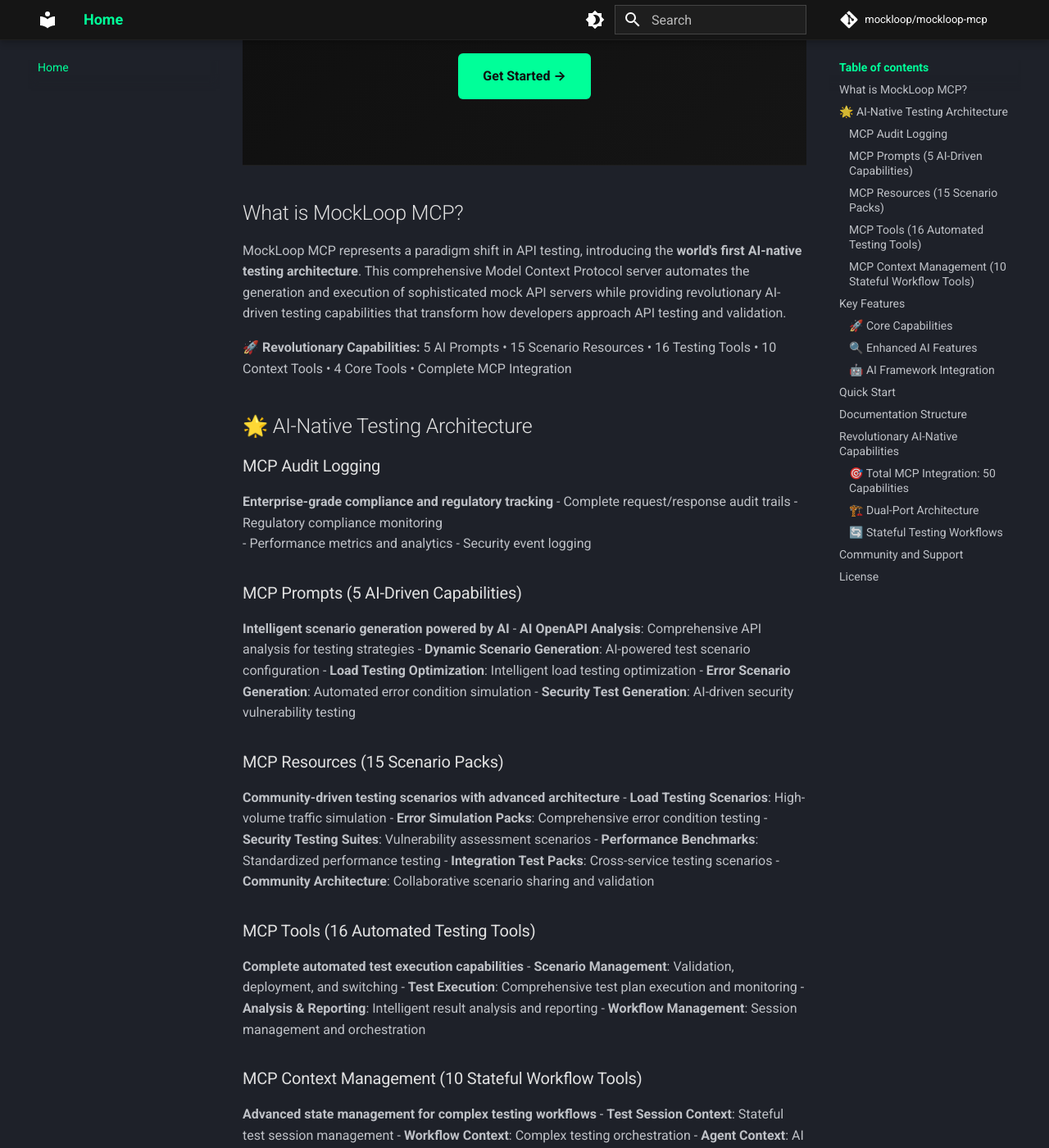
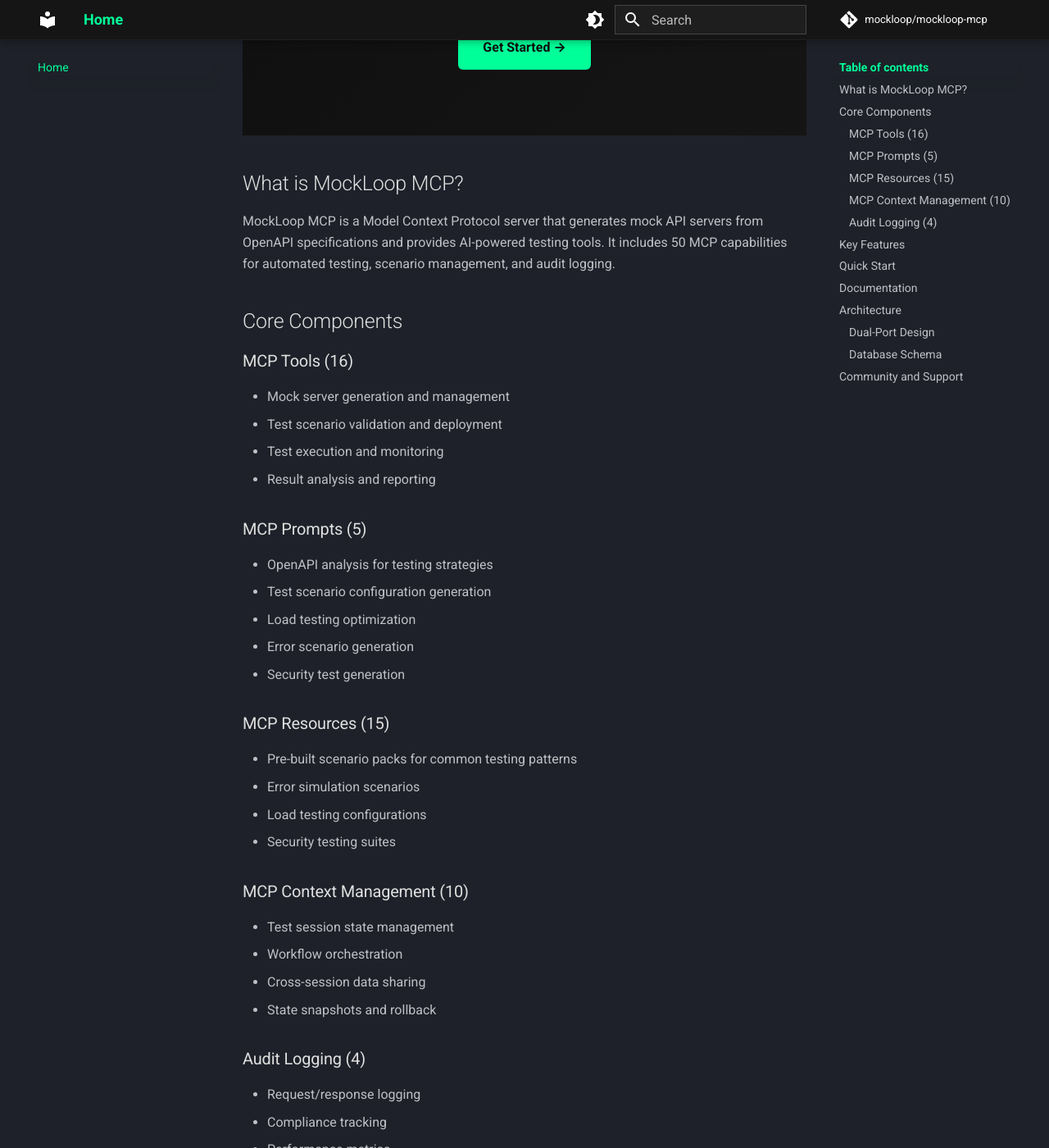
Before and after one commit to jaschadub/mockloop-mcp, an MkDocs documentation site: the page built from docs/index.md, in a window 1280 px wide and 1400 px high, scrolled down 517 px. Shown: the whole window at 82% size. Built offline with MkDocs 1.6.1 and Material for MkDocs 9.7.7, drawn with Linux system fonts in a browser that asks for light colours; comment, search, counter and statistics services are not loaded; some of the changed text lies outside the part shown.

Commit message:
Update documentation index to be more precise and user-focused
- Removed marketing language and grandiose claims
- Focused on technical documentation rather than promotional copy
- Simplified feature descriptions to be clear and factual
- Maintained essential information while reducing repetition
- Improved readability for users seeking technical documentation

````diff
--- a/docs/index.md
+++ b/docs/index.md
@@ -1,147 +1,102 @@
 <div class="hero-section">
   <img src="logo.png" alt="MockLoop Logo" style="height: 64px; margin-bottom: 1rem;">
 
-  <p>The world's first AI-native API testing platform powered by the Model Context Protocol. Revolutionary AI-driven scenario generation, automated test execution, and intelligent analysis capabilities.</p>
+  <p>A Model Context Protocol server for generating and managing mock API servers with AI-powered testing capabilities.</p>
   <a href="getting-started/installation/" class="cta-button">Get Started →</a>
 </div>
 
 ## What is MockLoop MCP?
 
-MockLoop MCP represents a paradigm shift in API testing, introducing the **world's first AI-native testing architecture**. This comprehensive Model Context Protocol server automates the generation and execution of sophisticated mock API servers while providing revolutionary AI-driven testing capabilities that transform how developers approach API testing and validation.
+MockLoop MCP is a Model Context Protocol server that generates mock API servers from OpenAPI specifications and provides AI-powered testing tools. It includes 50 MCP capabilities for automated testing, scenario management, and audit logging.
 
-**🚀 Revolutionary Capabilities:** 5 AI Prompts • 15 Scenario Resources • 16 Testing Tools • 10 Context Tools • 4 Core Tools • Complete MCP Integration
+## Core Components
 
-## 🌟 AI-Native Testing Architecture
+### MCP Tools (16)
+- Mock server generation and management
+- Test scenario validation and deployment
+- Test execution and monitoring
+- Result analysis and reporting
 
-### MCP Audit Logging
-**Enterprise-grade compliance and regulatory tracking**
-- Complete request/response audit trails
-- Regulatory compliance monitoring
-- Performance metrics and analytics
-- Security event logging
+### MCP Prompts (5)
+- OpenAPI analysis for testing strategies
+- Test scenario configuration generation
+- Load testing optimization
+- Error scenario generation
+- Security test generation
 
-### MCP Prompts (5 AI-Driven Capabilities)
-**Intelligent scenario generation powered by AI**
-- **AI OpenAPI Analysis**: Comprehensive API analysis for testing strategies
-- **Dynamic Scenario Generation**: AI-powered test scenario configuration
-- **Load Testing Optimization**: Intelligent load testing optimization
-- **Error Scenario Generation**: Automated error condition simulation
-- **Security Test Generation**: AI-driven security vulnerability testing
+### MCP Resources (15)
+- Pre-built scenario packs for common testing patterns
+- Error simulation scenarios
+- Load testing configurations
+- Security testing suites
 
-### MCP Resources (15 Scenario Packs)
-**Community-driven testing scenarios with advanced architecture**
-- **Load Testing Scenarios**: High-volume traffic simulation
-- **Error Simulation Packs**: Comprehensive error condition testing
-- **Security Testing Suites**: Vulnerability assessment scenarios
-- **Performance Benchmarks**: Standardized performance testing
-- **Integration Test Packs**: Cross-service testing scenarios
-- **Community Architecture**: Collaborative scenario sharing and validation
+### MCP Context Management (10)
+- Test session state management
+- Workflow orchestration
+- Cross-session data sharing
+- State snapshots and rollback
 
-### MCP Tools (16 Automated Testing Tools)
-**Complete automated test execution capabilities**
-- **Scenario Management**: Validation, deployment, and switching
-- **Test Execution**: Comprehensive test plan execution and monitoring
-- **Analysis & Reporting**: Intelligent result analysis and reporting
-- **Workflow Management**: Session management and orchestration
-
-### MCP Context Management (10 Stateful Workflow Tools)
-**Advanced state management for complex testing workflows**
-- **Test Session Context**: Stateful test session management
-- **Workflow Context**: Complex testing orchestration
-- **Agent Context**: AI agent state management
-- **Global Context**: Cross-session data sharing
-- **Context Snapshots**: State rollback capabilities
+### Audit Logging (4)
+- Request/response logging
+- Compliance tracking
+- Performance metrics
+- Security event monitoring
 
 ## Key Features
 
-### 🚀 Core Capabilities
-- **AI-Driven Mock Generation**: Takes an API specification and generates intelligent mock servers with AI-enhanced responses
-- **Dual-Port Architecture**: Revolutionary architecture eliminating /admin path conflicts
-- **Request/Response Logging**: Comprehensive logging with SQLite storage and AI-powered analysis
-- **Dockerized Deployment**: Complete containerization with Docker Compose support
-- **OpenAPI Support**: Full support for OpenAPI v2 (Swagger) and v3 (JSON, YAML)
-
-### 🔍 Enhanced AI Features
-- **Advanced AI Analysis**: Query and analyze request logs with AI-powered insights and recommendations
-- **Intelligent Server Discovery**: Automatically discover and manage mock servers with AI assistance
-- **Performance Monitoring**: Real-time AI-enhanced performance metrics and optimization suggestions
-- **AI Assistant Integration**: Native integration with LangGraph, CrewAI, and LangChain workflows
-- **Smart Scenario Management**: AI-driven test scenario creation and optimization
-- **Predictive Analytics**: AI-powered failure prediction and performance optimization
-
-### 🤖 AI Framework Integration
-- **LangGraph Integration**: Native support for AI-driven testing workflows
-- **CrewAI Integration**: Multi-agent testing orchestration
-- **LangChain Integration**: Comprehensive AI tool integration
-- **Dynamic Response Management**: AI-powered real-time response optimization
-- **Scenario Intelligence**: AI-driven scenario creation and management
+- **Mock Server Generation**: Creates mock servers from OpenAPI v2/v3 specifications
+- **Dual-Port Architecture**: Separate ports for business API (8000) and admin UI (8001)
+- **Request Logging**: SQLite-based logging with query capabilities
+- **Docker Support**: Containerized deployment with Docker Compose
+- **AI Integration**: Compatible with LangGraph, CrewAI, and LangChain
 
 ## Quick Start
 
-Get started with the world's most advanced AI-native testing platform:
-
-1. **Install Dependencies**
+1. **Install**
    ```bash
    pip install mockloop-mcp
    ```
 
-2. **Run the MCP Server**
+2. **Run MCP Server**
    ```bash
    mockloop-mcp
    ```
 
-3. **Generate Your First AI-Enhanced Mock**
-   Use the `generate_mock_api` tool with AI-powered enhancements
+3. **Generate Mock Server**
+   Use the `generate_mock_api` tool with your OpenAPI specification
 
-4. **Start AI-Native Testing**
-   Access your intelligent mock server and begin AI-driven testing
+4. **Access Mock Server**
+   Business API: `http://localhost:8000`
+   Admin UI: `http://localhost:8001`
 
-## Documentation Structure
+## Documentation
 
-This documentation is organized into comprehensive sections covering the complete AI-native testing platform:
+- **[Getting Started](getting-started/installation.md)**: Installation and basic setup
+- **[User Guides](guides/basic-usage.md)**: Using MockLoop features
+- **[AI Integration](ai-integration/overview.md)**: Integration with AI frameworks
+- **[API Reference](api/mcp-tools.md)**: Complete MCP tool documentation
+- **[Advanced Topics](advanced/architecture.md)**: Architecture and troubleshooting
+- **[Contributing](contributing/development-setup.md)**: Development and contribution guide
 
-- **[Getting Started](getting-started/installation.md)**: Installation, configuration, and your first AI-enhanced mock server
-- **[User Guides](guides/basic-usage.md)**: Comprehensive guides for using all AI-native features
-- **[AI Integration](ai-integration/overview.md)**: Integration with popular AI frameworks and workflows
-- **[API Reference](api/mcp-tools.md)**: Complete API documentation for all 50 MCP capabilities
-- **[Advanced Topics](advanced/architecture.md)**: AI-native architecture, performance, and troubleshooting
-- **[Contributing](contributing/development-setup.md)**: How to contribute to the AI-native testing revolution
+## Architecture
 
-## Revolutionary AI-Native Capabilities
+### Dual-Port Design
+- **Business Port (8000)**: Serves mock API endpoints
+- **Admin Port (8001)**: Management interface and logging
+- **No Path Conflicts**: Eliminates `/admin` endpoint conflicts
 
-### 🎯 Total MCP Integration: 50 Capabilities
-- **5 MCP Prompts**: AI-driven scenario generation and analysis
-- **15 MCP Resources**: Community scenario packs with advanced architecture
-- **16 MCP Tools**: Automated test execution and management
-- **10 MCP Context Tools**: Stateful workflow management
-- **Complete Audit Logging**: Enterprise-grade compliance tracking
-
-### 🏗️ Dual-Port Architecture
-Revolutionary architecture that eliminates common conflicts:
-- **Business API Port**: Serves your API endpoints (default: 8000)
-- **Admin UI Port**: Separate admin interface (default: 8001)
-- **Zero Conflicts**: Complete elimination of /admin path conflicts
-- **Enhanced Security**: Port-based access control and isolation
-
-### 🔄 Stateful Testing Workflows
-Advanced context management for complex testing scenarios:
-- **Test Session Context**: Maintain state across test executions
-- **Workflow Context**: Complex multi-step testing orchestration
-- **Agent Context**: AI agent state management and coordination
-- **Global Context**: Cross-session data sharing and persistence
+### Database Schema
+- **Request Logs**: Complete request/response audit trail
+- **Test Sessions**: Stateful test execution tracking
+- **Compliance Events**: Regulatory compliance monitoring
+- **Performance Metrics**: Response time and throughput data
 
 ## Community and Support
 
-- **GitHub Repository**: [mockloop/mockloop-mcp](https://github.com/mockloop/mockloop-mcp)
-- **Issues and Support**: [GitHub Issues](https://github.com/mockloop/mockloop-mcp/issues)
-- **Documentation**: [docs.mockloop.com](https://docs.mockloop.com)
-
-## License
-
-MockLoop MCP is licensed under the [MIT License](https://github.com/mockloop/mockloop-mcp/blob/main/LICENSE).
+- **GitHub**: [mockloop/mockloop-mcp](https://github.com/mockloop/mockloop-mcp)
+- **Issues**: [GitHub Issues](https://github.com/mockloop/mockloop-mcp/issues)
+- **License**: [MIT License](https://github.com/mockloop/mockloop-mcp/blob/main/LICENSE)
 
 ---
 
-Ready to revolutionize your API testing with AI? Head over to the [Installation Guide](getting-started/installation.md) to begin your journey with the world's first AI-native testing platform!
-
-**🚀 Join the AI-Native Testing Revolution** and experience the future of API testing with MockLoop MCP!
+Continue to the [Installation Guide](getting-started/installation.md) to set up MockLoop MCP.
````
